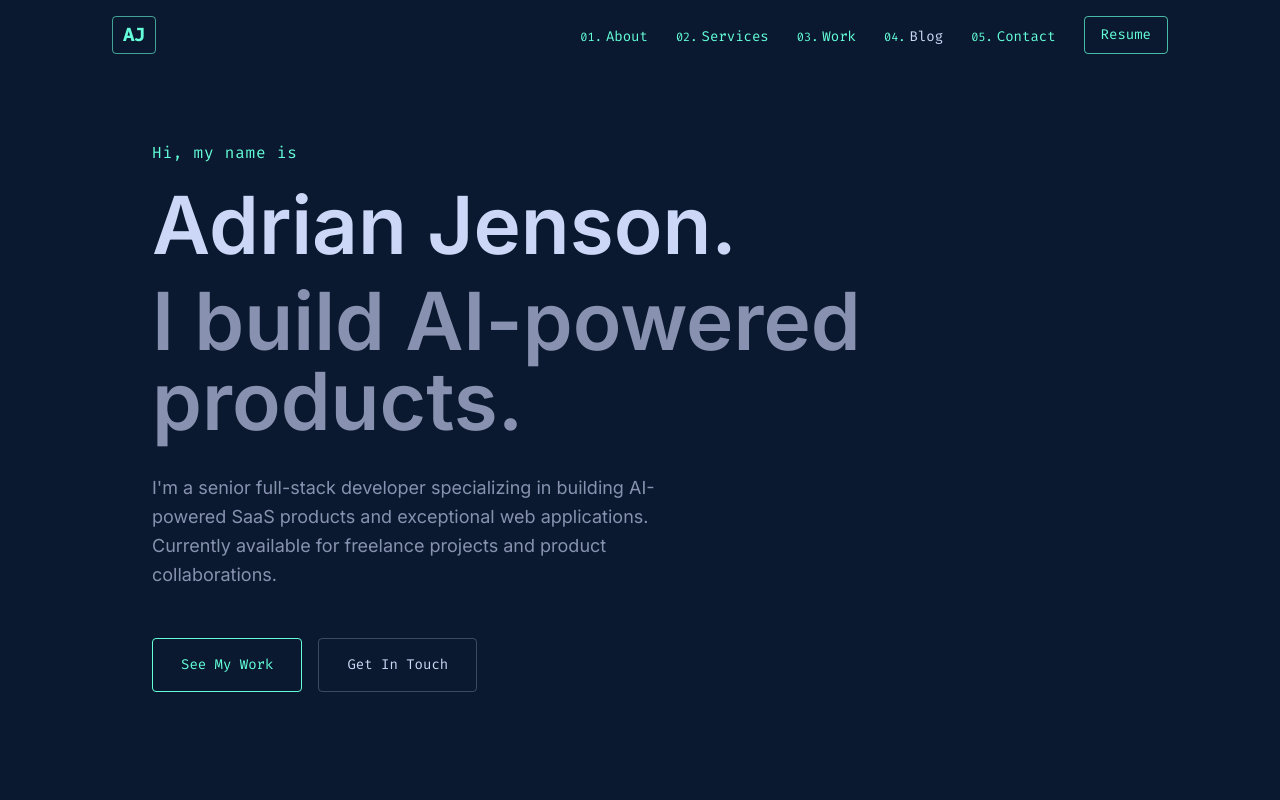
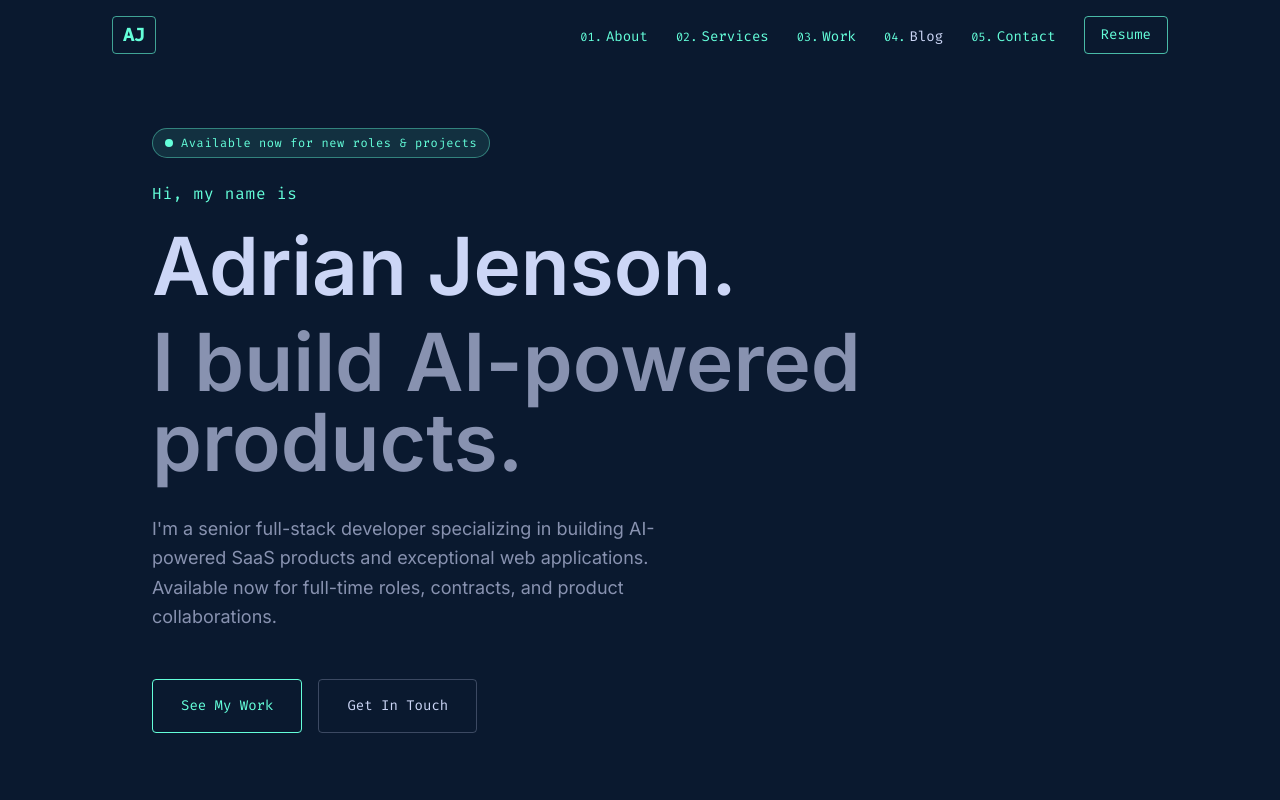
Before and after one commit to gongalt/aj-portfolio, a Next.js app: page / in a window 1280 px wide. Shown: the top 800 px of the page. Built offline with nearby package versions, Linux system fonts and the light colour scheme.

Commit message:
Update availability: mark Anchorpoint and Bermwood as ended, add available-now badge, refresh resume

```diff
--- a/src/app/about/page.tsx
+++ b/src/app/about/page.tsx
@@ -18,18 +18,18 @@ const experience = [
   {
     role: "Senior Full Stack Developer",
     company: "Anchorpoint Financial Limited",
-    period: "01/2026 — Present",
+    period: "01/2026 — 06/2026",
     bullets: [
-      "Develop and maintain a multi-portal fintech platform for a tokenized money venture backed by Standard Chartered Hong Kong, HKT, and Animoca Brands under HKMA's Stablecoin Issuer Sandbox.",
-      "Build frontend features across multiple portals using Next.js (App Router), TypeScript, shadcn/ui, Radix UI, and Tailwind CSS.",
-      "Deliver full-stack implementations including NestJS backend services, transaction history, approval workflows, and developer documentation.",
-      "Collaborate cross-functionally with backend, QA, and DevOps engineers in an agile environment.",
+      "Developed and maintained a multi-portal fintech platform for a tokenized money venture backed by Standard Chartered Hong Kong, HKT, and Animoca Brands under HKMA's Stablecoin Issuer Sandbox.",
+      "Built frontend features across multiple portals using Next.js (App Router), TypeScript, shadcn/ui, Radix UI, and Tailwind CSS.",
+      "Delivered full-stack implementations including NestJS backend services, transaction history, approval workflows, and developer documentation.",
+      "Collaborated cross-functionally with backend, QA, and DevOps engineers in an agile environment.",
     ],
   },
   {
     role: "Senior Software Developer",
     company: "Bermwood Technologies",
-    period: "07/2025 — 05/2026",
+    period: "04/2026 — 06/2026",
     bullets: [
       "Built a modern real estate platform from the ground up serving property buyers and agents.",
       "Implemented interactive property maps using Google Maps API with custom overlays and clustering.",
@@ -164,19 +164,20 @@ export default function AboutPage() {
               at scale.
             </p>
             <p>
-              My current focus is on fintech platforms and AI-augmented development. I&apos;m
-              currently building a multi-portal tokenized money platform at{" "}
+              My focus is on fintech platforms and AI-augmented development. Most recently I
+              built a multi-portal tokenized money platform at{" "}
               <span className="text-green-accent">Anchorpoint Financial Limited</span>, a joint
               venture between Standard Chartered Hong Kong, HKT, and Animoca Brands. I leverage
-              AI-assisted development workflows daily to ship faster and with higher quality —
+              AI-assisted development workflows daily to ship faster and with higher quality,
               whether that&apos;s building RAG pipelines, integrating OpenAI into product workflows,
               or shipping entire SaaS products end-to-end.
             </p>
             <p>
               I work best as an autonomous contributor who can own large features from architecture
-              through deployment. I&apos;m currently open to freelance projects, short-term
-              contracts, and interesting product collaborations. If you have something to build,
-              I&apos;d love to hear about it.
+              through deployment. I&apos;m{" "}
+              <span className="text-green-accent">available immediately and actively looking</span>{" "}
+              — open to full-time roles, contracts, and product collaborations. If you have
+              something to build or a team to grow, I&apos;d love to hear about it.
             </p>
           </div>
 
--- a/src/components/sections/HeroSection.tsx
+++ b/src/components/sections/HeroSection.tsx
@@ -4,6 +4,17 @@ export default function HeroSection() {
   return (
     <section className="min-h-screen flex items-center">
       <div className="max-w-5xl mx-auto px-6 pt-32 pb-24">
+        {/* Availability badge */}
+        <div className="inline-flex items-center gap-2 mb-6 px-3 py-1.5 rounded-full border border-green-accent/40 bg-green-accent/10">
+          <span className="relative flex h-2 w-2" aria-hidden="true">
+            <span className="animate-ping absolute inline-flex h-full w-full rounded-full bg-green-accent opacity-75" />
+            <span className="relative inline-flex rounded-full h-2 w-2 bg-green-accent" />
+          </span>
+          <span className="font-mono text-green-accent text-xs tracking-wider">
+            Available now for new roles &amp; projects
+          </span>
+        </div>
+
         {/* Overline */}
         <p className="font-mono text-green-accent text-sm md:text-base mb-5 tracking-wider">
           Hi, my name is
@@ -22,8 +33,8 @@ export default function HeroSection() {
         {/* Bio */}
         <p className="max-w-xl text-slate text-lg leading-relaxed mb-12">
           I&apos;m a senior full-stack developer specializing in building
-          AI-powered SaaS products and exceptional web applications. Currently
-          available for freelance projects and product collaborations.
+          AI-powered SaaS products and exceptional web applications. Available
+          now for full-time roles, contracts, and product collaborations.
         </p>
 
         {/* CTA buttons */}
```
Also changed, not shown: 1 other file (tests, documents, lock files or other folders).
